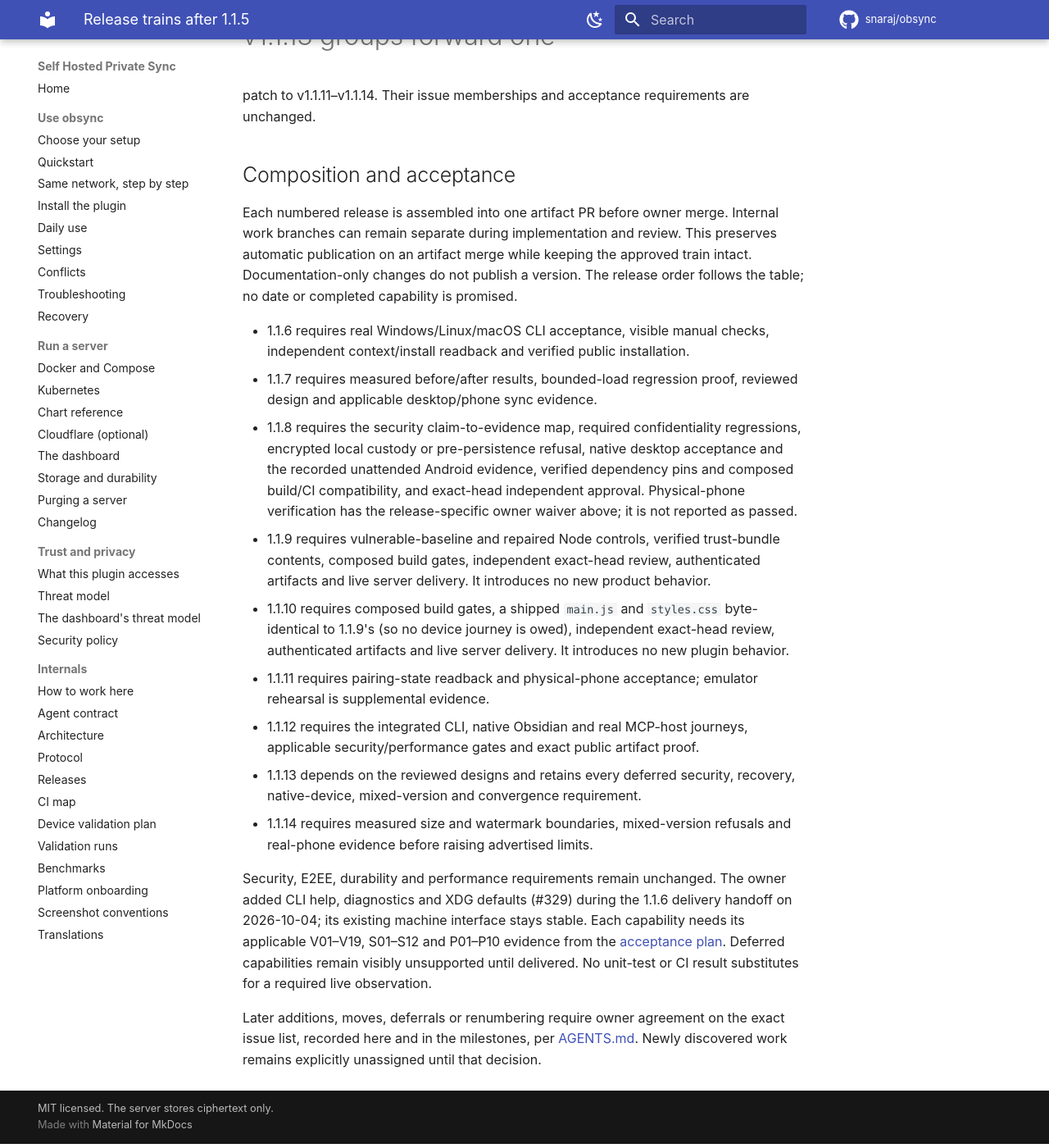
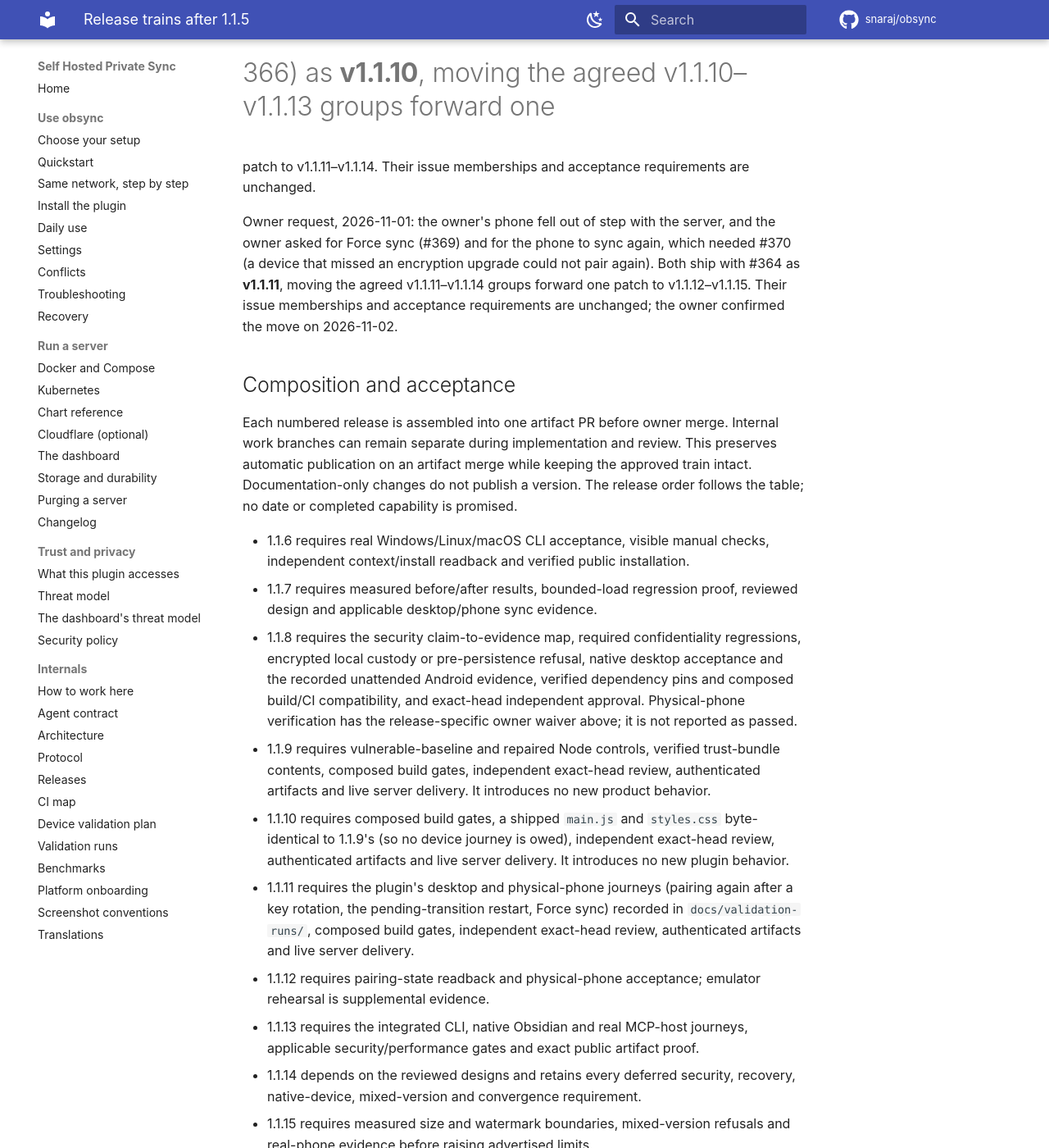
Before and after one commit to snaraj/obsync, an MkDocs documentation site: the page built from docs/release-trains.md, in a window 1280 px wide and 1400 px high, scrolled down 2243 px. Shown: the whole window at 82% size. Built offline with MkDocs 1.6.1 and Material for MkDocs 9.7.7, drawn with Linux system fonts in a browser that asks for light colours; comment, search, counter and statistics services are not loaded; some of the changed text lies outside the part shown.

Commit message:
Release 1.1.11: Force sync, pairing again after a missed upgrade, copyable backup
Advances every lockstep lock one patch from the protected base 9238510c
(1.1.10): VERSION, the workspace version in Cargo.toml (and the three
workspace entries in Cargo.lock), chart version and appVersion, values
image.tag v1.1.11, root manifest.json, the plugin package version
(package.json and its lockfile), the chart README's verification example,
versions.json (1.1.11 keeps minAppVersion 1.13.0) and the CHANGELOG 1.1.11
entry for #364, #369 and #370.

docs/release-trains.md records the train as v1.1.11 (milestone 40). The
owner asked for Force sync and for the phone to sync again on 2026-11-01, and
on 2026-11-02 confirmed moving the agreed groups forward one patch to
v1.1.12-v1.1.15 (milestones 34, 35, 32 and 36 renamed accordingly).
Memberships and acceptance are unchanged. 1.1.11's acceptance line names the
desktop and physical-phone journeys this plugin change owes.

- Opus5.5

```diff
--- a/Cargo.toml
+++ b/Cargo.toml
@@ -3,7 +3,7 @@
 members = ["crates/obsync-core", "crates/obsyncd", "crates/obsync-cli"]
 
 [workspace.package]
-version = "1.1.10"
+version = "1.1.11"
 edition = "2024"
 rust-version = "1.98.0"
 license = "MIT"
--- a/docs/release-trains.md
+++ b/docs/release-trains.md
@@ -12,16 +12,17 @@
 | [v1.1.8](https://github.com/snaraj/obsync/milestone/37) | End-to-end encryption assurance, strict recovery, client key custody, configurable device revocation and build/CI dependency updates | #344, #346; dependency PRs #348–#355 |
 | [v1.1.9](https://github.com/snaraj/obsync/milestone/38) | Security dependency repairs: Node build runtime, server trust bundle and documentation certifi | #357, #362, #363 |
 | [v1.1.10](https://github.com/snaraj/obsync/milestone/39) | Maintenance: dependency updates, CI flake repairs, dashboard language and control contrast, neutral documentation, comment cleanup outside the plugin | #328, #338, #341, #343, #359, #360, #361, #366 |
-| [v1.1.11](https://github.com/snaraj/obsync/milestone/34) | Pairing confirmation, physical-phone blind-start/readback, remaining concurrent-input timing and conflict-notice acceptance | #290, #314, #339, #340 |
-| [v1.1.12](https://github.com/snaraj/obsync/milestone/35) | Management authentication, existing-server setup, device lifecycle, MCP observe, readable logs and final integrated acceptance | #254, #256, #257, #258, #261, #262, #321 |
-| [v1.1.13](https://github.com/snaraj/obsync/milestone/32) | Deferred export, storage/deployment, backup/recovery and co-editing engine | #259, #260, #315, #317 |
-| [v1.1.14](https://github.com/snaraj/obsync/milestone/36) | Large-file limits, mobile streaming and measured device ceilings | #330, #331, #332 |
+| [v1.1.11](https://github.com/snaraj/obsync/milestone/40) | Force sync with the server, a copyable recovery backup with a direct way back to the encryption upgrade, and pairing again after a missed encryption upgrade | #364, #369, #370 |
+| [v1.1.12](https://github.com/snaraj/obsync/milestone/34) | Pairing confirmation, physical-phone blind-start/readback, remaining concurrent-input timing and conflict-notice acceptance | #290, #314, #339, #340 |
+| [v1.1.13](https://github.com/snaraj/obsync/milestone/35) | Management authentication, existing-server setup, device lifecycle, MCP observe, readable logs and final integrated acceptance | #254, #256, #257, #258, #261, #262, #321 |
+| [v1.1.14](https://github.com/snaraj/obsync/milestone/32) | Deferred export, storage/deployment, backup/recovery and co-editing engine | #259, #260, #315, #317 |
+| [v1.1.15](https://github.com/snaraj/obsync/milestone/36) | Large-file limits, mobile streaming and measured device ceilings | #330, #331, #332 |
 
 #325 separates the immediate measurements, pipeline improvements, reviewed
 state/migration design and bounded experiments from #315's later engine. Its
 experimental engine code does not ship in 1.1.7. #319 moves out of the deferred
-bucket into 1.1.7. #254 and #262 close only after the integrated 1.1.12 management
-train's public artifact and live acceptance; the explicit 1.1.13 work stays open.
+bucket into 1.1.7. #254 and #262 close only after the integrated 1.1.13 management
+train's public artifact and live acceptance; the explicit 1.1.14 work stays open.
 
 Owner decision, 2026-10-12: ship the security train (#344, #346, PR #347)
 first as **v1.1.8**, and move the previously agreed v1.1.8–v1.1.11 trains
@@ -65,6 +66,14 @@
 patch to v1.1.11–v1.1.14. Their issue memberships and acceptance requirements
 are unchanged.
 
+Owner request, 2026-11-01: the owner's phone fell out of step with the server,
+and the owner asked for Force sync (#369) and for the phone to sync again,
+which needed #370 (a device that missed an encryption upgrade could not pair
+again). Both ship with #364 as **v1.1.11**, moving the agreed v1.1.11–v1.1.14
+groups forward one patch to v1.1.12–v1.1.15. Their issue memberships and
+acceptance requirements are unchanged; the owner confirmed the move on
+2026-11-02.
+
 ## Composition and acceptance
 
 Each numbered release is assembled into one artifact PR before owner merge.
@@ -90,13 +99,17 @@
   byte-identical to 1.1.9's (so no device journey is owed), independent
   exact-head review, authenticated artifacts and live server delivery. It
   introduces no new plugin behavior.
-- 1.1.11 requires pairing-state readback and physical-phone acceptance; emulator
+- 1.1.11 requires the plugin's desktop and physical-phone journeys (pairing again
+  after a key rotation, the pending-transition restart, Force sync) recorded in
+  `docs/validation-runs/`, composed build gates, independent exact-head review,
+  authenticated artifacts and live server delivery.
+- 1.1.12 requires pairing-state readback and physical-phone acceptance; emulator
   rehearsal is supplemental evidence.
-- 1.1.12 requires the integrated CLI, native Obsidian and real MCP-host journeys,
+- 1.1.13 requires the integrated CLI, native Obsidian and real MCP-host journeys,
   applicable security/performance gates and exact public artifact proof.
-- 1.1.13 depends on the reviewed designs and retains every deferred security,
+- 1.1.14 depends on the reviewed designs and retains every deferred security,
   recovery, native-device, mixed-version and convergence requirement.
-- 1.1.14 requires measured size and watermark boundaries, mixed-version
+- 1.1.15 requires measured size and watermark boundaries, mixed-version
   refusals and real-phone evidence before raising advertised limits.
 
 Security, E2EE, durability and performance requirements remain unchanged.
--- a/versions.json
+++ b/versions.json
@@ -25,5 +25,6 @@
   "1.1.7": "1.13.0",
   "1.1.8": "1.13.0",
   "1.1.9": "1.13.0",
-  "1.1.10": "1.13.0"
+  "1.1.10": "1.13.0",
+  "1.1.11": "1.13.0"
 }
```
Also changed, not shown: CHANGELOG.md (+14 -0 lines), chart/README.md (+2 -2 lines), manifest.json, 6 other files.
